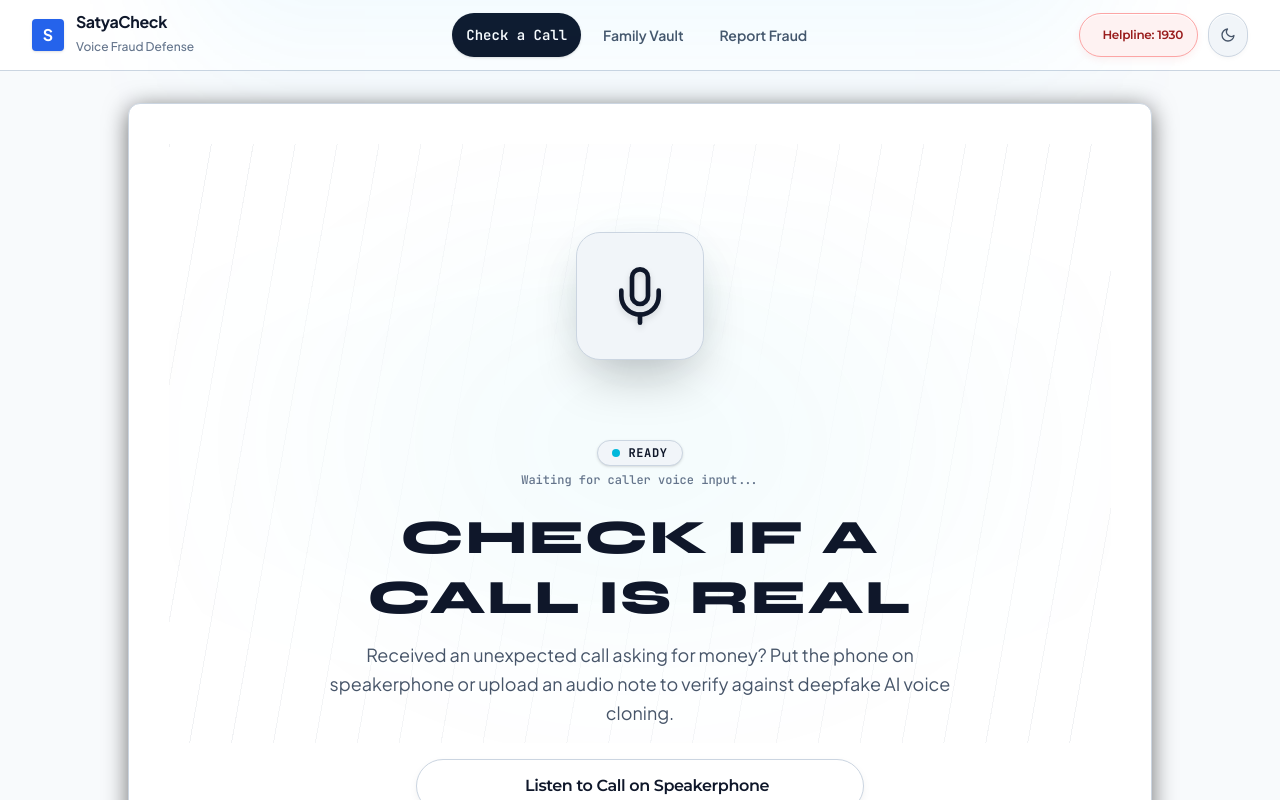
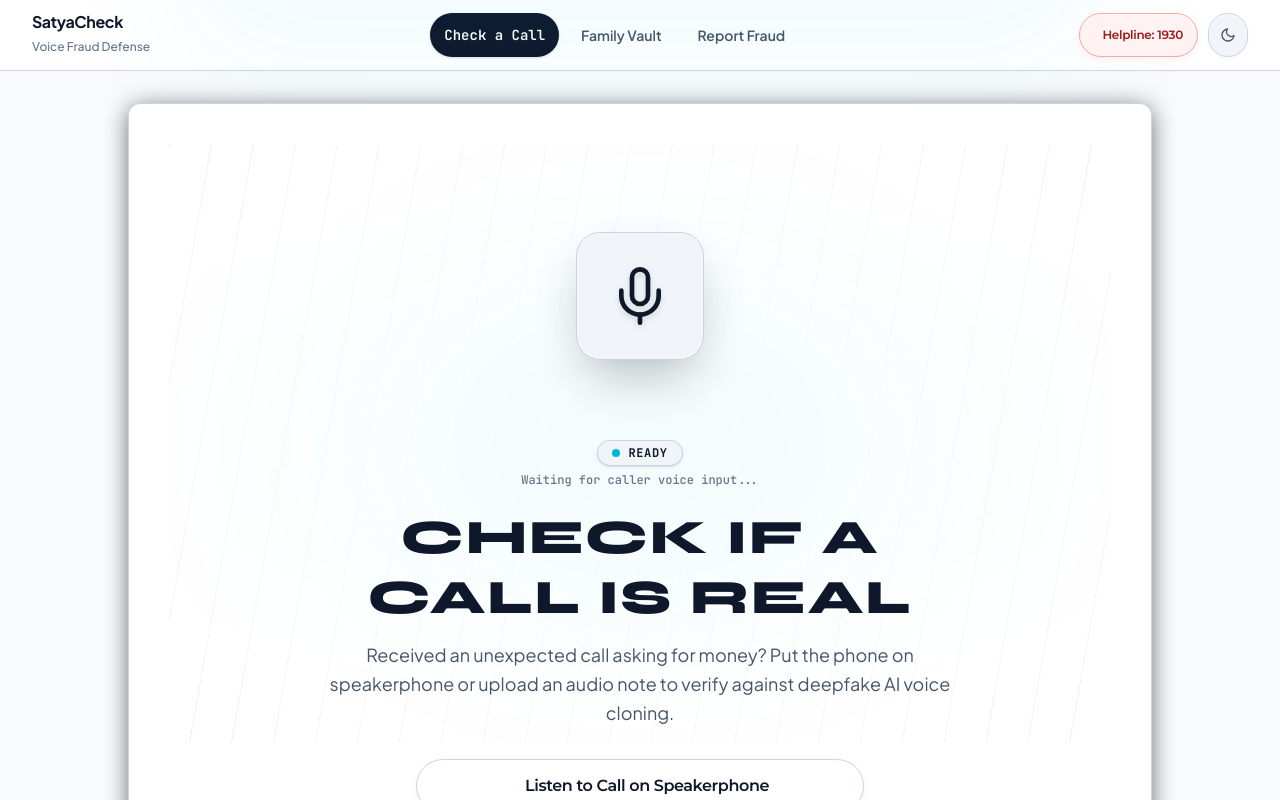
Before and after one commit to 4GE-TECH/SatyaCheck, a React (Vite) app in the folder web/: page / in a window 1280 px wide. Shown: the top 800 px of the page. Built offline with nearby package versions, Linux system fonts and the light colour scheme; a web font is replaced by a local one.

Commit message:
style(navbar): remove S square logo from header brand

```diff
--- a/web/src/components/Navbar.tsx
+++ b/web/src/components/Navbar.tsx
@@ -8,9 +8,6 @@ export default function Navbar() {
       <div className="max-w-[1600px] mx-auto flex items-center justify-between gap-4">
         {/* Brand */}
         <NavLink to="/" className="flex items-center gap-3 text-inherit no-underline">
-          <div className="w-8 h-8 rounded bg-[var(--accent)] flex items-center justify-center font-bold text-base text-[var(--accent-text)] shadow-sm">
-            S
-          </div>
           <div>
             <span className="font-bold text-base tracking-tight text-[var(--text-primary)] block leading-tight">
               SatyaCheck
```
